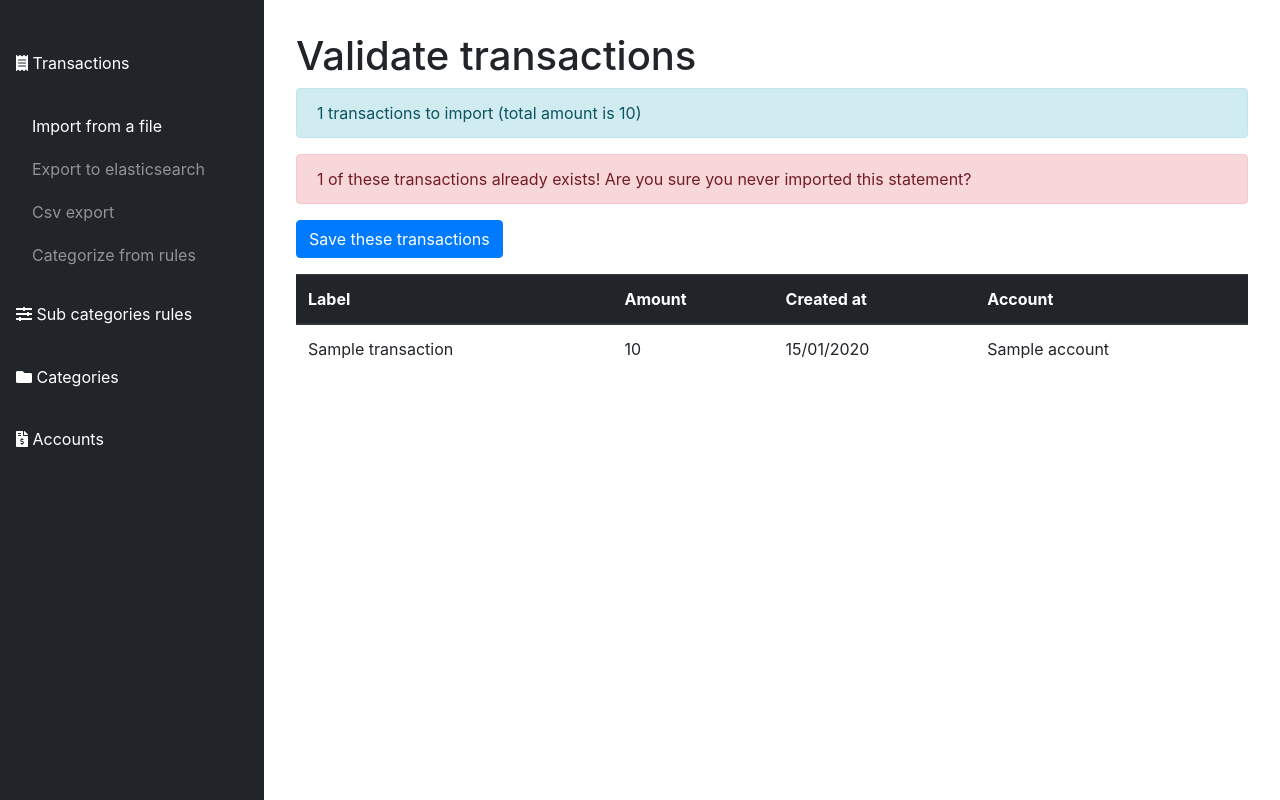
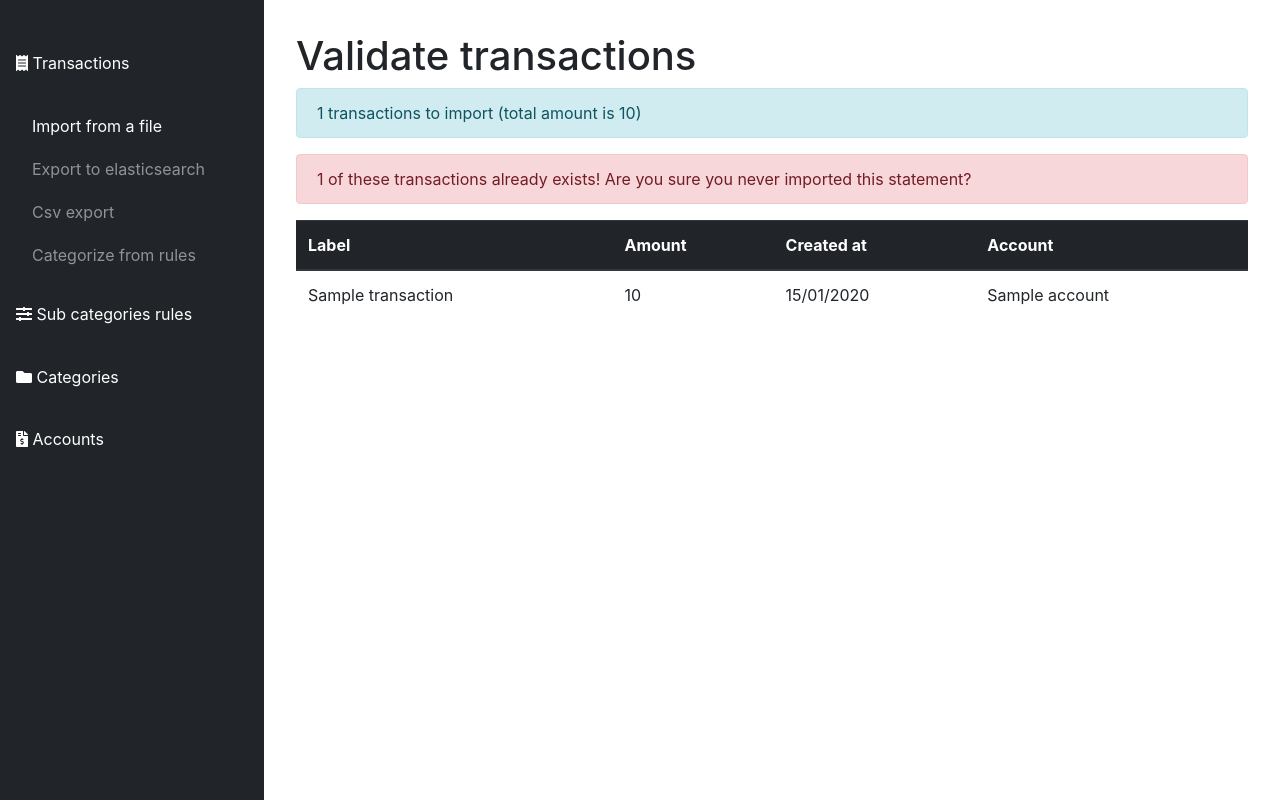
Before and after one commit to Ovski4/expenses-categorizer, a Symfony app: template templates/transaction/validate_transactions.html.twig in a window 1280 px wide. Run offline with Twig, Linux system fonts and the light colour scheme; the template is opened without the code that fills it: most values are stand-ins (such as "Sample title", 1, 10 or a date in 2020); some libraries are stand-ins or nearby versions.

Commit message:
Hide validate buttons if all transactions already exist

```diff
--- a/templates/transaction/validate_transactions.html.twig
+++ b/templates/transaction/validate_transactions.html.twig
@@ -23,10 +23,12 @@
             </div>
         {% endif %}
 
-        <form method="post" action="{{ path('validate_transactions', {'statement': statement, 'parserName': parserName }) }}">
-            <input type="hidden" name="_method" value="POST">
-            <button class="btn btn-primary">{% trans %}Save these transactions{% endtrans %}</button>
-        </form>
+        {% if existingTransactionCount != transactions|length %}
+            <form method="post" action="{{ path('validate_transactions', {'statement': statement, 'parserName': parserName }) }}">
+                <input type="hidden" name="_method" value="POST">
+                <button class="btn btn-primary">{% trans %}Save these transactions{% endtrans %}</button>
+            </form>
+        {% endif %}
 
         <table class="table">
             <thead class="thead-dark">
--- a/translations/messages.fr.yml
+++ b/translations/messages.fr.yml
@@ -148,7 +148,7 @@ Food: Nourriture
 Ice creams: Glaces
 Bakery: Boulangerie
 Restaurant: Restaurant
-of these transactions already exists!: de ces transactions existent déjà
+of these transactions already exists!: de ces transactions existent déjà!
 Outdoor Market: Marché d'extérieur
 Supermarket and groceries: Supermarchés et épiceries
 Fast food: Fast food
```
